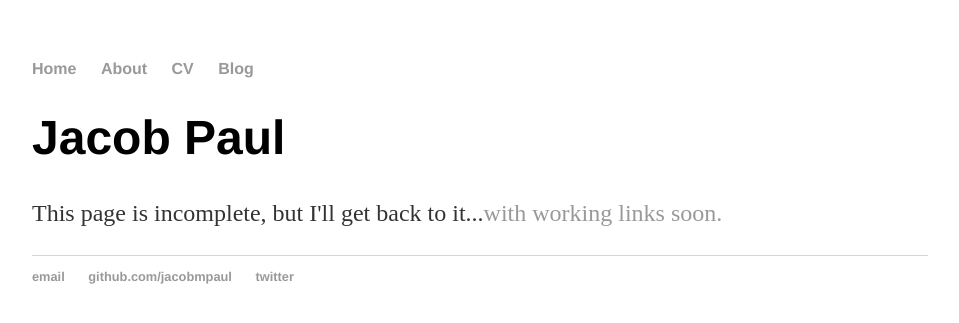
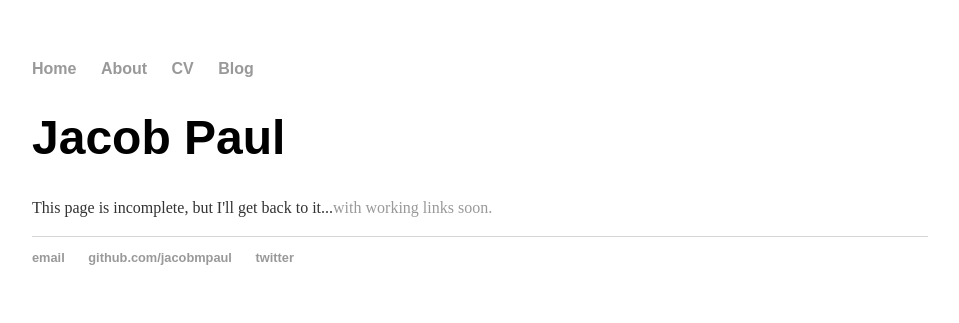
Before and after one commit to jacobmpaul/jacobmpaul.github.io, a Jekyll site: the page built from index.html, in a window 1280 px wide. Shown: the top 323 px of the page, without its empty margins (160-1119 px from the left). Built offline with Jekyll 4.4.1, drawn with Linux system fonts in a browser that asks for light colours.

Commit message:
Update main.css
changed font

```diff
--- a/css/main.css
+++ b/css/main.css
@@ -3,7 +3,7 @@
     width: 70%;
 }
 nav ul, footer ul {
-    font-family:'Helvetica', 'Arial', 'Sans-Serif';
+    font-family:'Ubuntu', 'Arial', 'Sans-Serif';
     padding: 0px;
     list-style: none;
     font-weight: bold;
@@ -21,10 +21,10 @@
 }
 h1 {
     font-size: 3em;
-    font-family:'Helvetica', 'Arial', 'Sans-Serif';
+    font-family:'Ubuntu', 'Arial', 'Sans-Serif';
 }
 p {
-    font-size: 1.5em;
+    font-size: 1em;
     line-height: 1.4em;
     color: #333;
 }
```
